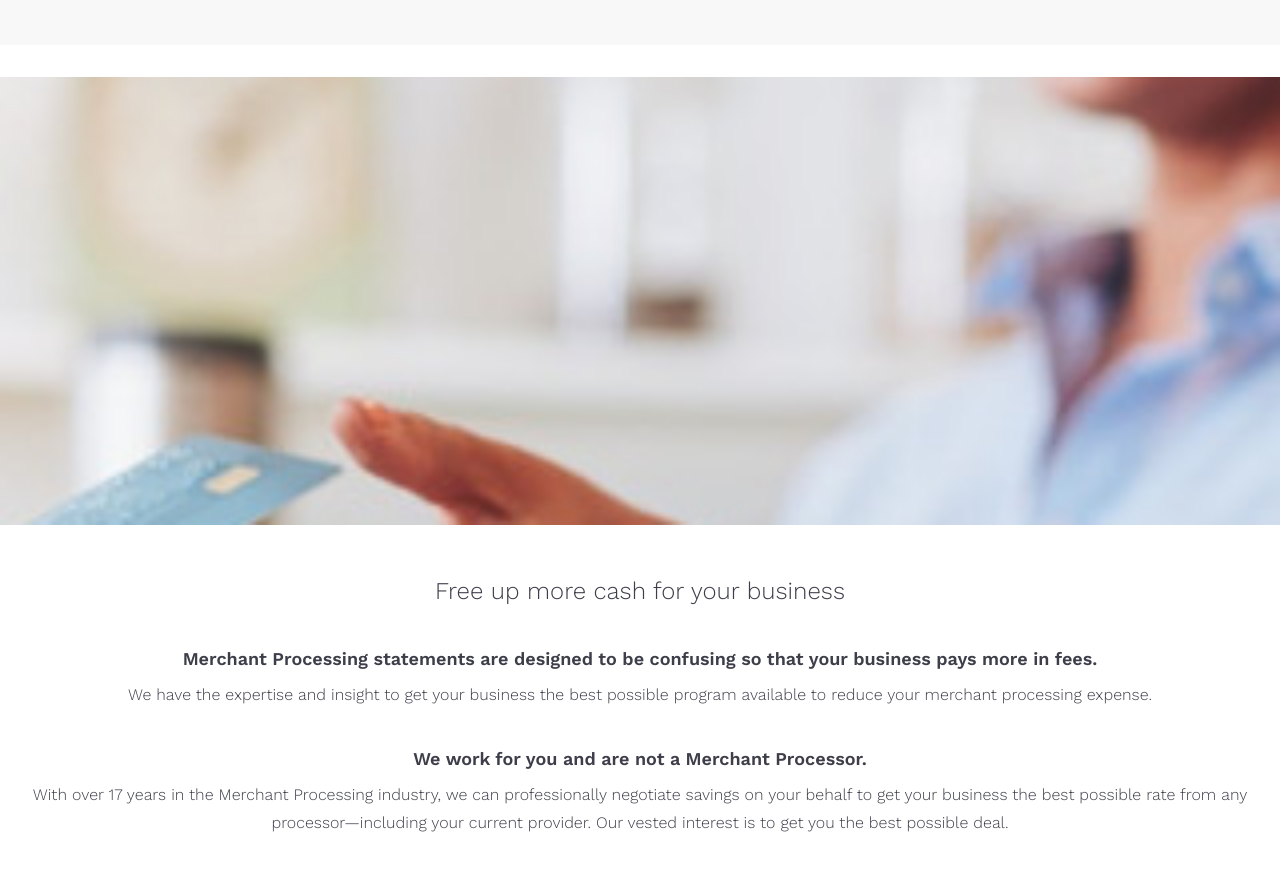
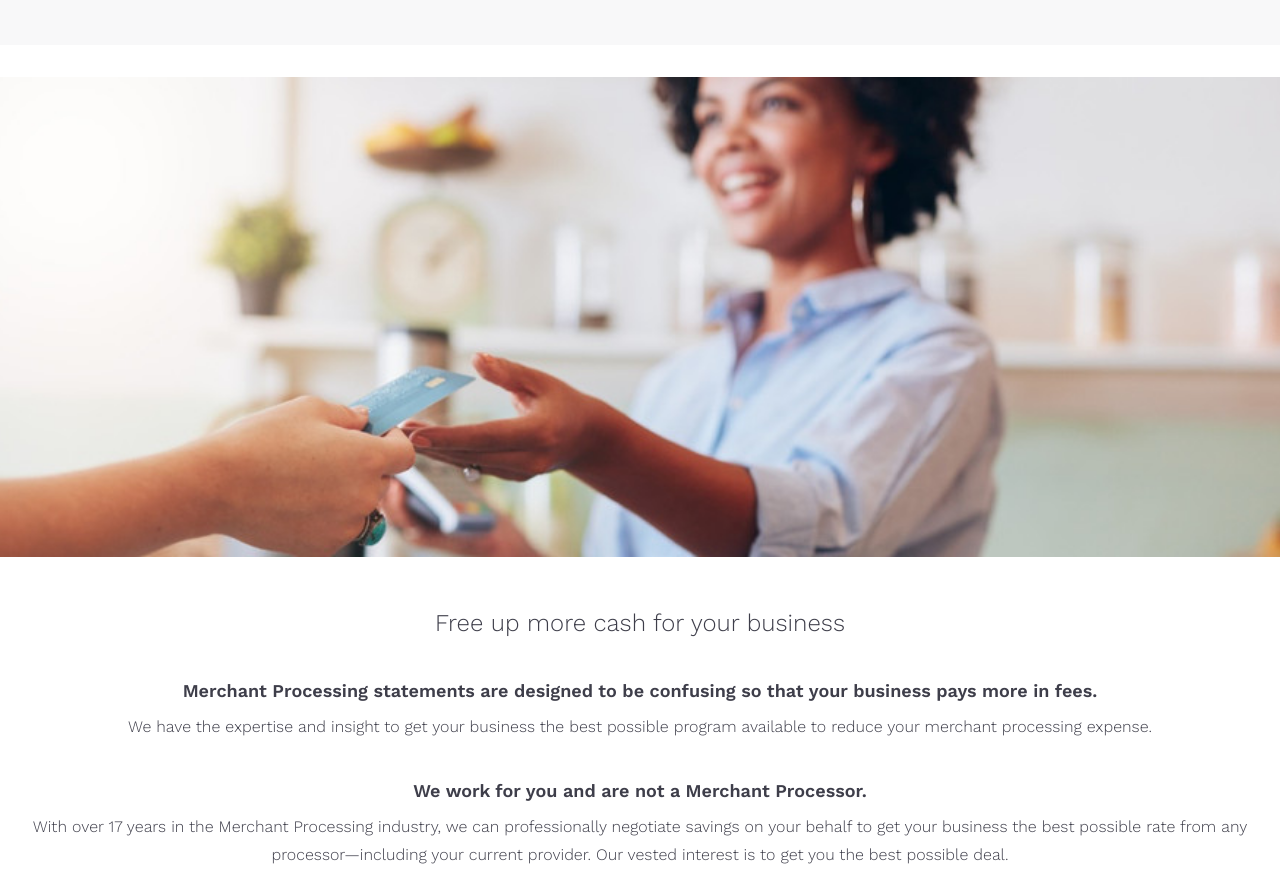
Before and after one commit to shyuks/chopfees, a website: page public/index.html in a window 1280 px wide. Shown: the part 1380-2257 px from the top of the page. Drawn offline with nearby package versions, Linux system fonts and the light colour scheme.

Commit message:
Add desktop info module image and re-size

```diff
--- a/public/css/main.css
+++ b/public/css/main.css
@@ -653,6 +653,14 @@ a:hover {
     }
 }
 
+@media (min-width: 768px) {
+    .infoImage {
+        background: url(../images/info.jpg) center bottom no-repeat;
+        background-size: cover;
+        height: 30em
+    }
+}
+
 .infoText {
     padding: 3em 2em
 }
```
